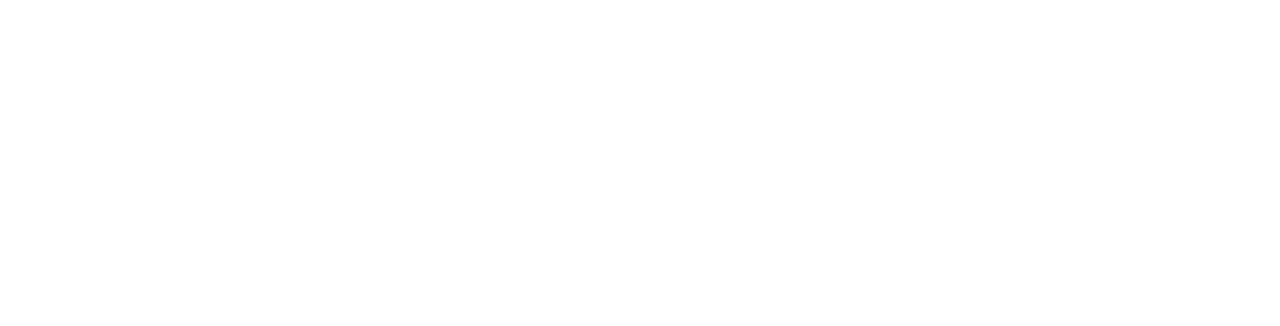
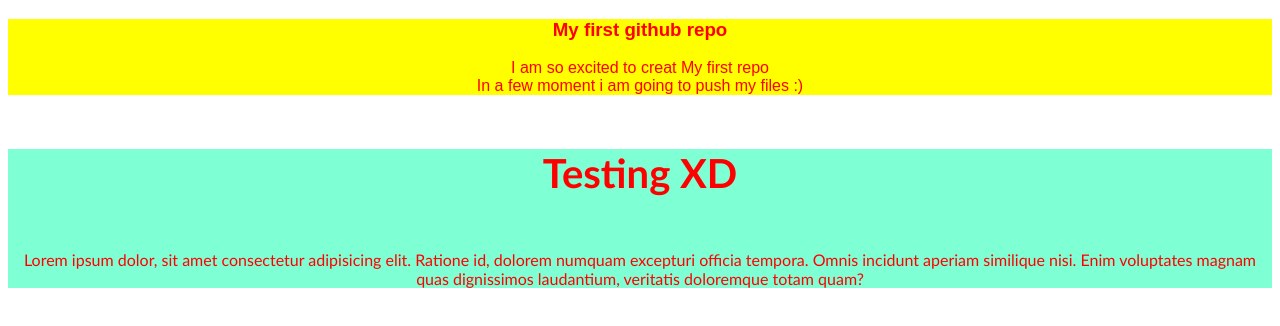
Before and after one commit to FardinEhsan/practice-github-repo, a plain HTML site: page index.html in a window 1280 px wide. Drawn offline with Linux system fonts and the light colour scheme.

Commit message:
Second Edition

```diff
--- a/index.html
+++ b/index.html
@@ -4,8 +4,18 @@
     <meta charset="UTF-8">
     <meta name="viewport" content="width=device-width, initial-scale=1.0">
     <title>My first github repo</title>
+    <link rel="stylesheet" href="styles/color.css">
 </head>
 <body>
+    <div id="a">
+        <h3>My first github repo</h3>
+        <p>I am so excited to creat My first repo <br> In a few moment i am going to push my files :) </p>
+    </div>
+    <div class="b">
+        <h4>Testing XD</h3>
+        <p>Lorem ipsum dolor, sit amet consectetur adipisicing elit. Ratione id, dolorem numquam excepturi officia tempora. Omnis incidunt aperiam similique nisi. Enim voluptates magnam quas dignissimos laudantium, veritatis doloremque totam quam? </p>
+    </div>
+
 
 </body>
 </html>
--- /dev/null
+++ b/styles/color.css
@@ -0,0 +1,16 @@
+#a{
+   color: red;
+   background-color: yellow;
+   text-align: center;
+   font-family: Arial, Helvetica, sans-serif;
+}
+.b{
+    color: red;
+    background-color: aquamarine;
+    font-family: 'Gill Sans', 'Gill Sans MT', Calibri, 'Trebuchet MS', sans-serif;
+    text-align: center;
+}
+h4{
+    font-size: 40px;
+    font-weight: bold;
+}
```
